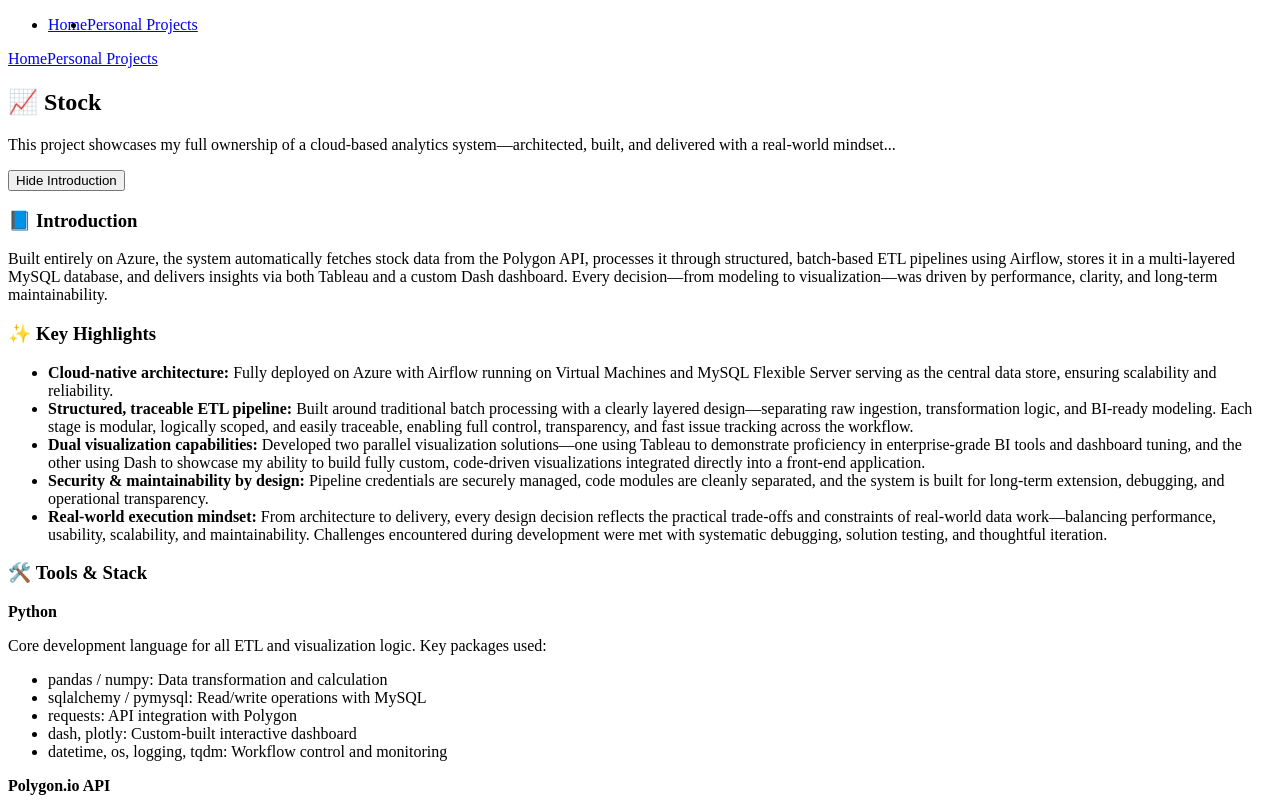
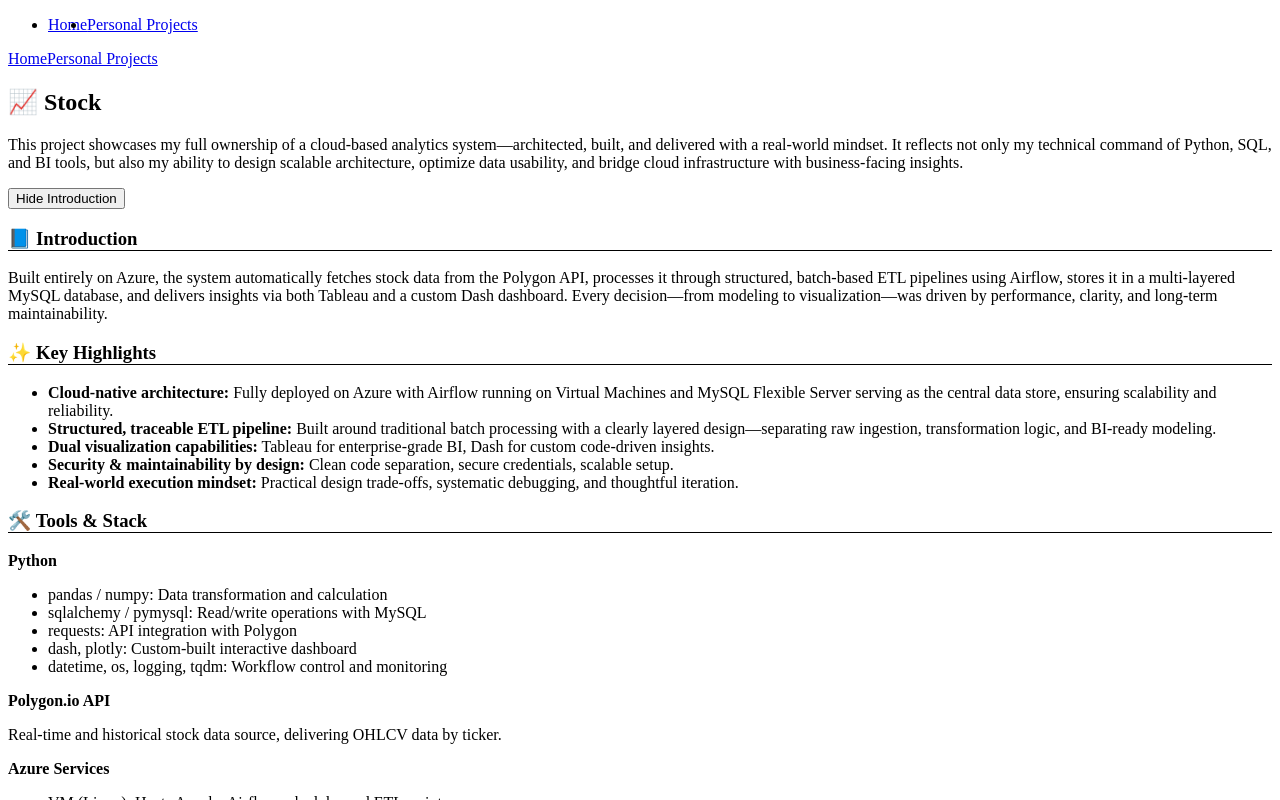
Before and after one commit to SichengShenPersonal/personal-website, a React (Vite) app: page /projects/stock in a window 1280 px wide. Both pictures are taken after a click on the button "Show Introduction". Shown: the top 800 px of the page. Built offline with nearby package versions, Linux system fonts and the light colour scheme.

Commit message:
2025-07-05 00:29:00

```diff
--- a/src/pages/StockDashboard.jsx
+++ b/src/pages/StockDashboard.jsx
@@ -4,23 +4,22 @@
   const [showIntro, setShowIntro] = useState(false);
 
   return (
-    <div className="min-h-screen px-6 lg:px-20 xl:px-32 py-10 bg-gradient-to-br from-white via-blue-50 to-blue-100 text-gray-800">
-      {/* Navigation Bar */}
-      <nav className="flex items-center justify-start space-x-6 mb-8 text-blue-700 font-medium text-lg">
-        <a href="/" className="hover:text-blue-900 transition">Home</a>
-        <a href="/projects" className="hover:text-blue-900 transition">Personal Projects</a>
+    <div className="min-h-screen bg-gray-50 px-8 sm:px-12 lg:px-32 py-14 text-gray-800">
+      {/* ✅ 导航栏 */}
+      <nav className="flex gap-8 mb-12 text-blue-700 text-lg font-medium">
+        <a href="/" className="hover:underline">Home</a>
+        <a href="/projects" className="hover:underline">Personal Projects</a>
       </nav>
 
-      {/* Main Content Container */}
-      <div className="max-w-5xl mx-auto space-y-10">
-        <h2 className="text-4xl font-bold">📈 Stock</h2>
-
-        {/* Summary */}
-        <p className="text-lg leading-relaxed">
-          This project showcases my full ownership of a cloud-based analytics system—architected, built, and delivered with a real-world mindset...
+      {/* ✅ 内容区域 */}
+      <div className="max-w-5xl mx-auto">
+        <h2 className="text-4xl font-bold text-gray-900 mb-4">📈 Stock</h2>
+        <p className="text-lg leading-relaxed mb-8">
+          This project showcases my full ownership of a cloud-based analytics system—architected, built, and delivered with a real-world mindset. It reflects not only my technical command of Python, SQL, and BI tools, but also my ability to design scalable architecture, optimize data usability, and bridge cloud infrastructure with business-facing insights.
         </p>
 
-        {/* Expandable Introduction Section */}
+        <div className="bg-white rounded-xl shadow-md p-8 space-y-8">
+          {/* Introduction Toggle */}
           <div>
             <button
               onClick={() => setShowIntro(!showIntro)}
@@ -30,34 +29,33 @@
             </button>
 
             {showIntro && (
-            <div className="space-y-8 bg-white rounded-2xl p-6 shadow-md">
-              {/* Introduction */}
+              <div className="space-y-6">
+                {/* 📘 Introduction */}
                 <section>
-                <h3 className="text-2xl font-semibold mb-2">📘 Introduction</h3>
+                  <h3 className="text-2xl font-semibold mb-2 border-b pb-1">📘 Introduction</h3>
                   <p className="leading-relaxed">
                     Built entirely on Azure, the system automatically fetches stock data from the Polygon API, processes it through structured, batch-based ETL pipelines using Airflow, stores it in a multi-layered MySQL database, and delivers insights via both Tableau and a custom Dash dashboard. Every decision—from modeling to visualization—was driven by performance, clarity, and long-term maintainability.
                   </p>
                 </section>
 
-              {/* Key Highlights */}
+                {/* ✨ Highlights */}
                 <section>
-                <h3 className="text-2xl font-semibold mb-2">✨ Key Highlights</h3>
+                  <h3 className="text-2xl font-semibold mb-2 border-b pb-1">✨ Key Highlights</h3>
                   <ul className="list-disc ml-6 space-y-2 text-base leading-relaxed">
                     <li><strong>Cloud-native architecture:</strong> Fully deployed on Azure with Airflow running on Virtual Machines and MySQL Flexible Server serving as the central data store, ensuring scalability and reliability.</li>
-                  <li><strong>Structured, traceable ETL pipeline:</strong> Built around traditional batch processing with a clearly layered design—separating raw ingestion, transformation logic, and BI-ready modeling. Each stage is modular, logically scoped, and easily traceable, enabling full control, transparency, and fast issue tracking across the workflow.</li>
-                  <li><strong>Dual visualization capabilities:</strong> Developed two parallel visualization solutions—one using Tableau to demonstrate proficiency in enterprise-grade BI tools and dashboard tuning, and the other using Dash to showcase my ability to build fully custom, code-driven visualizations integrated directly into a front-end application.</li>
-                  <li><strong>Security & maintainability by design:</strong> Pipeline credentials are securely managed, code modules are cleanly separated, and the system is built for long-term extension, debugging, and operational transparency.</li>
-                  <li><strong>Real-world execution mindset:</strong> From architecture to delivery, every design decision reflects the practical trade-offs and constraints of real-world data work—balancing performance, usability, scalability, and maintainability. Challenges encountered during development were met with systematic debugging, solution testing, and thoughtful iteration.</li>
+                    <li><strong>Structured, traceable ETL pipeline:</strong> Built around traditional batch processing with a clearly layered design—separating raw ingestion, transformation logic, and BI-ready modeling.</li>
+                    <li><strong>Dual visualization capabilities:</strong> Tableau for enterprise-grade BI, Dash for custom code-driven insights.</li>
+                    <li><strong>Security & maintainability by design:</strong> Clean code separation, secure credentials, scalable setup.</li>
+                    <li><strong>Real-world execution mindset:</strong> Practical design trade-offs, systematic debugging, and thoughtful iteration.</li>
                   </ul>
                 </section>
 
-              {/* Tools & Stack */}
+                {/* 🛠 Tools & Stack */}
                 <section>
-                <h3 className="text-2xl font-semibold mb-2">🛠️ Tools & Stack</h3>
+                  <h3 className="text-2xl font-semibold mb-2 border-b pb-1">🛠️ Tools & Stack</h3>
                   <div className="text-base leading-relaxed space-y-4">
                     <div>
                       <p><strong>Python</strong></p>
-                    <p className="ml-4">Core development language for all ETL and visualization logic. Key packages used:</p>
                       <ul className="list-disc ml-8">
                         <li>pandas / numpy: Data transformation and calculation</li>
                         <li>sqlalchemy / pymysql: Read/write operations with MySQL</li>
@@ -73,26 +71,26 @@
                     <div>
                       <p><strong>Azure Services</strong></p>
                       <ul className="list-disc ml-8">
-                      <li>Virtual Machine (Linux): Hosts Apache Airflow scheduler and ETL scripts</li>
+                        <li>VM (Linux): Hosts Apache Airflow scheduler and ETL scripts</li>
                         <li>MySQL Flexible Server: Stores raw, processed, and BI-modeled stock data</li>
                         <li>Static Web Apps: Hosts personal portfolio site and Dash dashboard frontend</li>
                       </ul>
                     </div>
                     <div>
                       <p><strong>Apache Airflow</strong></p>
-                    <p className="ml-4">Manages scheduled ETL workflows on the Azure VM, with support for MySQL hooks, HTTP requests, and modular DAGs.</p>
+                      <p className="ml-4">Handles scheduled ETL workflows with MySQL hooks, HTTP requests, and modular DAGs.</p>
                     </div>
                     <div>
                       <p><strong>Tableau</strong></p>
-                    <p className="ml-4">Connects to the BI data layer to deliver interactive, enterprise-style dashboards for stock monitoring and comparison.</p>
+                      <p className="ml-4">Connects to the BI data layer to deliver interactive dashboards.</p>
                     </div>
                     <div>
                       <p><strong>Git & GitHub</strong></p>
-                    <p className="ml-4">Version control for all scripts, DAGs, and dashboard code. Project is fully modular and source tracked.</p>
+                      <p className="ml-4">Full version control for all scripts, DAGs, and dashboards.</p>
                     </div>
                     <div>
                       <p><strong>Shell / Bash / Linux CLI</strong></p>
-                    <p className="ml-4">Used for environment setup, Airflow deployment, script scheduling, and log management on the Azure VM.</p>
+                      <p className="ml-4">Used for environment setup, deployment, and log management.</p>
                     </div>
                   </div>
                 </section>
@@ -101,6 +99,7 @@
           </div>
         </div>
       </div>
+    </div>
   );
 }
 
```
Lines whose indentation alone changed are shown as unchanged.
